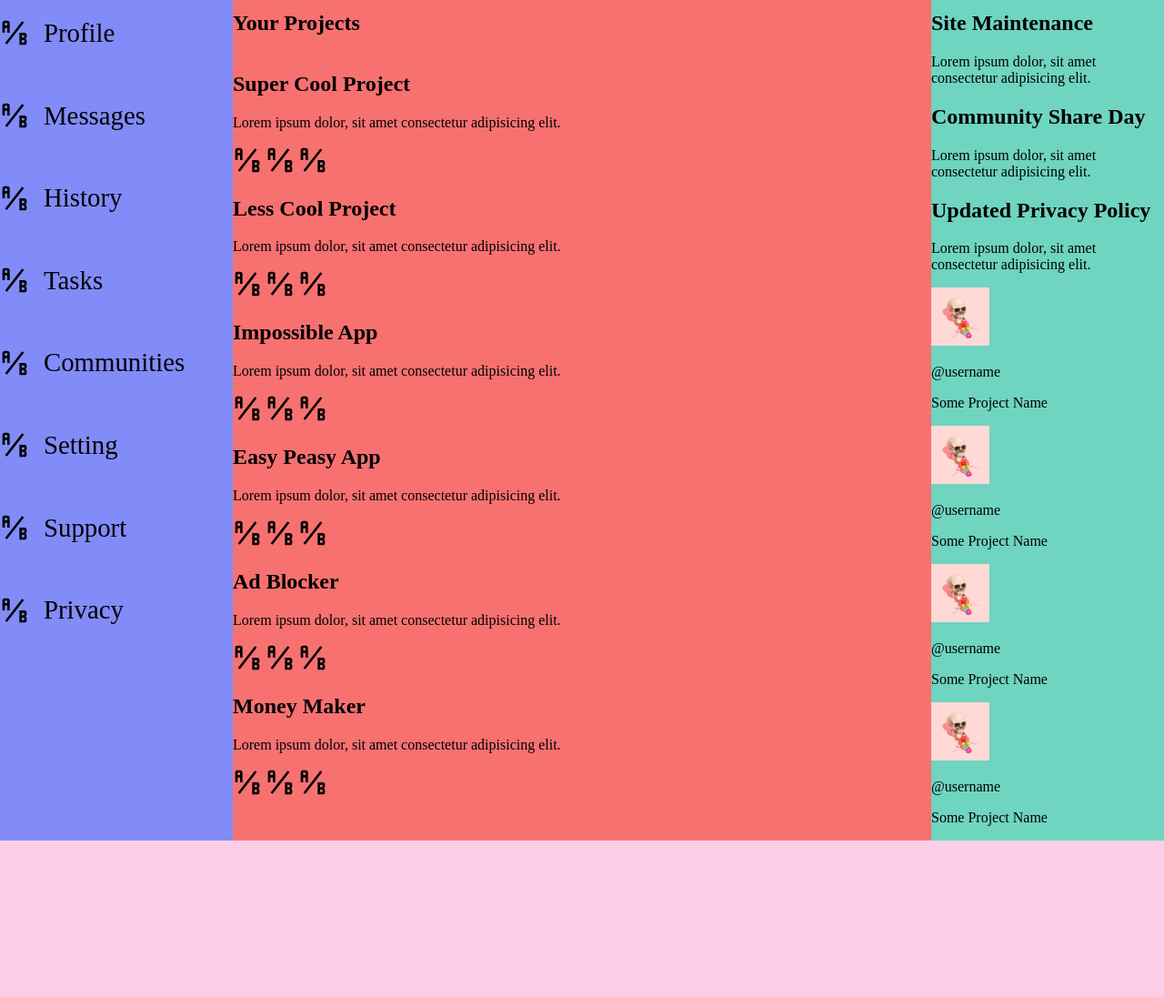
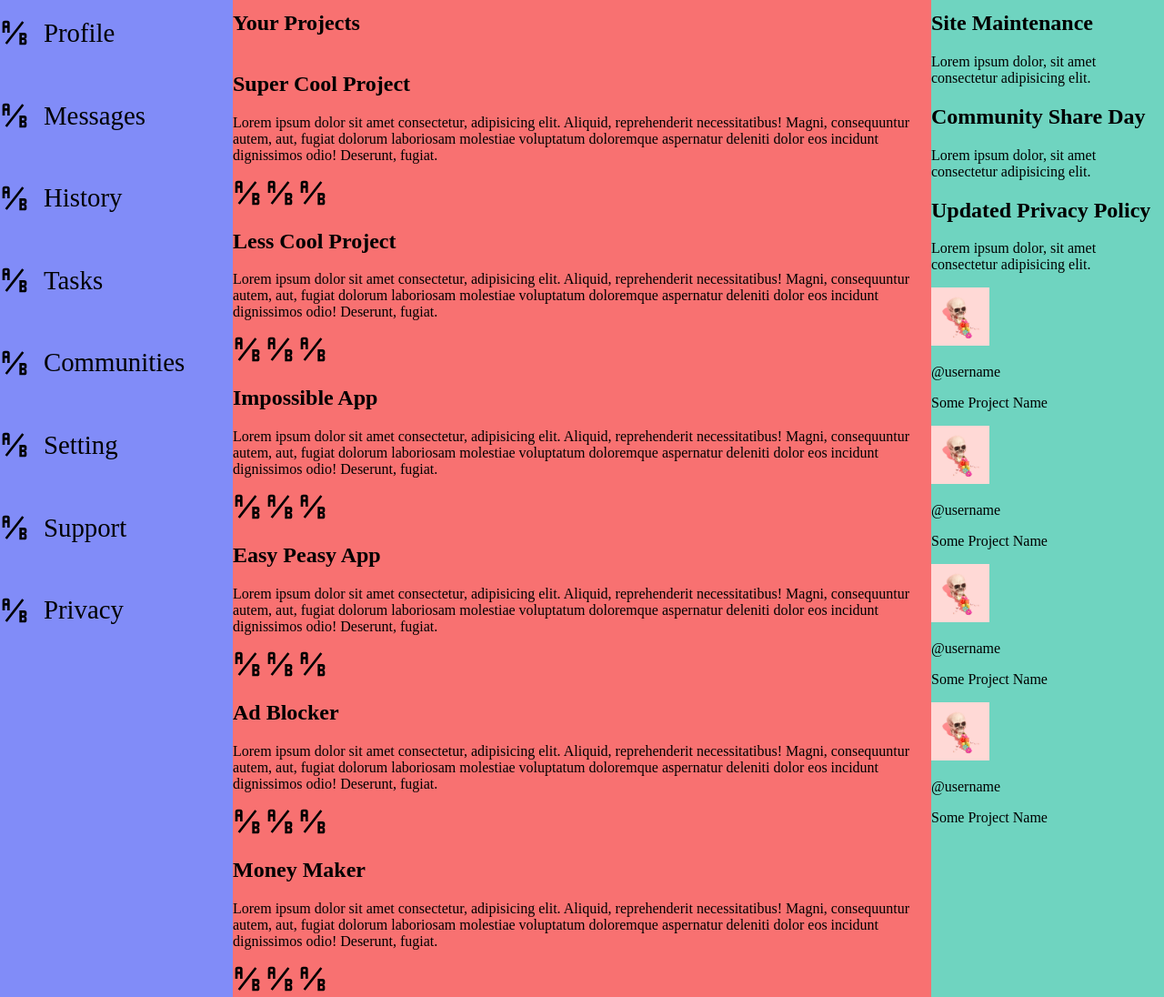
Before and after one commit to nickfrn/admin-dashboard, a plain HTML site: page index.html in a window 1280 px wide. Shown: the part 200-1296 px from the top of the page at 91% size. Before the commit the page ends 1124 px from the top, so only its background shows below. Drawn offline with Linux system fonts and the light colour scheme; a web font is replaced by a local one.

Commit message:
Change cards text

```diff
--- a/index.html
+++ b/index.html
@@ -147,7 +147,10 @@
                 <div class="card">
                     <h2 class="title">Super Cool Project</h2>
 
-                    <p class="text">Lorem ipsum dolor, sit amet consectetur adipisicing elit.</p>
+                    <p class="text">Lorem ipsum dolor sit amet consectetur, adipisicing elit.
+                        Aliquid, reprehenderit necessitatibus! Magni, consequuntur autem, aut, fugiat dolorum laboriosam molestiae voluptatum doloremque aspernatur deleniti dolor eos incidunt dignissimos odio!
+                        Deserunt, fugiat.
+                    </p>
 
                     <div class="card-btns">
                         <svg xmlns="http://www.w3.org/2000/svg" viewBox="0 0 24 24" fill="currentColor" class="icon">
@@ -167,7 +170,12 @@
 
                 <div class="card">
                     <h2 class="title">Less Cool Project</h2>
-                    <p class="text">Lorem ipsum dolor, sit amet consectetur adipisicing elit.</p>
+
+                    <p class="text">Lorem ipsum dolor sit amet consectetur, adipisicing elit.
+                        Aliquid, reprehenderit necessitatibus! Magni, consequuntur autem, aut, fugiat dolorum laboriosam molestiae voluptatum doloremque aspernatur deleniti dolor eos incidunt dignissimos odio!
+                        Deserunt, fugiat.
+                    </p>
+
                     <div class="card-btns">
                         <svg xmlns="http://www.w3.org/2000/svg" viewBox="0 0 24 24" fill="currentColor" class="icon">
                             <title>ab-testing</title>
@@ -186,7 +194,12 @@
 
                 <div class="card">
                     <h2 class="title">Impossible App</h2>
-                    <p class="text">Lorem ipsum dolor, sit amet consectetur adipisicing elit.</p>
+
+                    <p class="text">Lorem ipsum dolor sit amet consectetur, adipisicing elit.
+                        Aliquid, reprehenderit necessitatibus! Magni, consequuntur autem, aut, fugiat dolorum laboriosam molestiae voluptatum doloremque aspernatur deleniti dolor eos incidunt dignissimos odio!
+                        Deserunt, fugiat.
+                    </p>
+
                     <div class="card-btns">
                         <svg xmlns="http://www.w3.org/2000/svg" viewBox="0 0 24 24" fill="currentColor" class="icon">
                             <title>ab-testing</title>
@@ -205,7 +218,12 @@
 
                 <div class="card">
                     <h2 class="title">Easy Peasy App</h2>
-                    <p class="text">Lorem ipsum dolor, sit amet consectetur adipisicing elit.</p>
+
+                    <p class="text">Lorem ipsum dolor sit amet consectetur, adipisicing elit.
+                        Aliquid, reprehenderit necessitatibus! Magni, consequuntur autem, aut, fugiat dolorum laboriosam molestiae voluptatum doloremque aspernatur deleniti dolor eos incidunt dignissimos odio!
+                        Deserunt, fugiat.
+                    </p>
+
                     <div class="card-btns">
                         <svg xmlns="http://www.w3.org/2000/svg" viewBox="0 0 24 24" fill="currentColor" class="icon">
                             <title>ab-testing</title>
@@ -224,7 +242,12 @@
 
                 <div class="card">
                     <h2 class="title">Ad Blocker</h2>
-                    <p class="text">Lorem ipsum dolor, sit amet consectetur adipisicing elit.</p>
+
+                    <p class="text">Lorem ipsum dolor sit amet consectetur, adipisicing elit.
+                        Aliquid, reprehenderit necessitatibus! Magni, consequuntur autem, aut, fugiat dolorum laboriosam molestiae voluptatum doloremque aspernatur deleniti dolor eos incidunt dignissimos odio!
+                        Deserunt, fugiat.
+                    </p>
+
                     <div class="card-btns">
                         <svg xmlns="http://www.w3.org/2000/svg" viewBox="0 0 24 24" fill="currentColor" class="icon">
                             <title>ab-testing</title>
@@ -243,7 +266,12 @@
 
                 <div class="card">
                     <h2 class="title">Money Maker</h2>
-                    <p class="text">Lorem ipsum dolor, sit amet consectetur adipisicing elit.</p>
+
+                    <p class="text">Lorem ipsum dolor sit amet consectetur, adipisicing elit.
+                        Aliquid, reprehenderit necessitatibus! Magni, consequuntur autem, aut, fugiat dolorum laboriosam molestiae voluptatum doloremque aspernatur deleniti dolor eos incidunt dignissimos odio!
+                        Deserunt, fugiat.
+                    </p>
+
                     <div class="card-btns">
                         <svg xmlns="http://www.w3.org/2000/svg" viewBox="0 0 24 24" fill="currentColor" class="icon">
                             <title>ab-testing</title>
```
